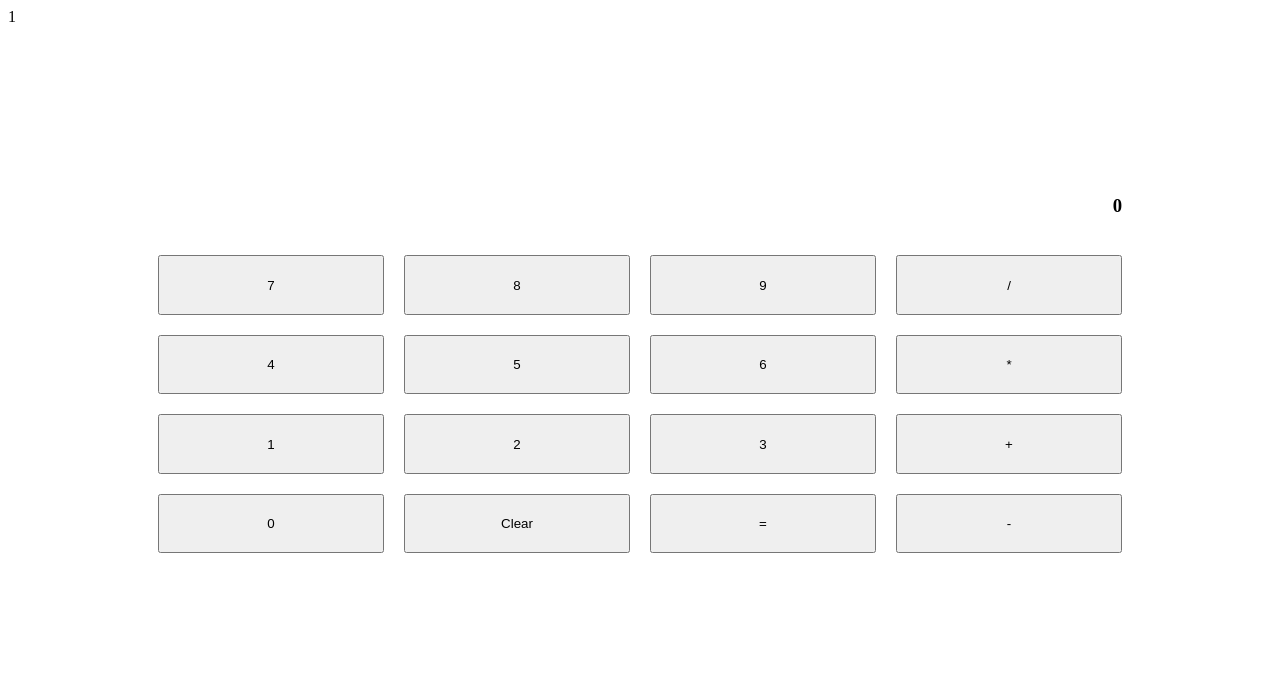
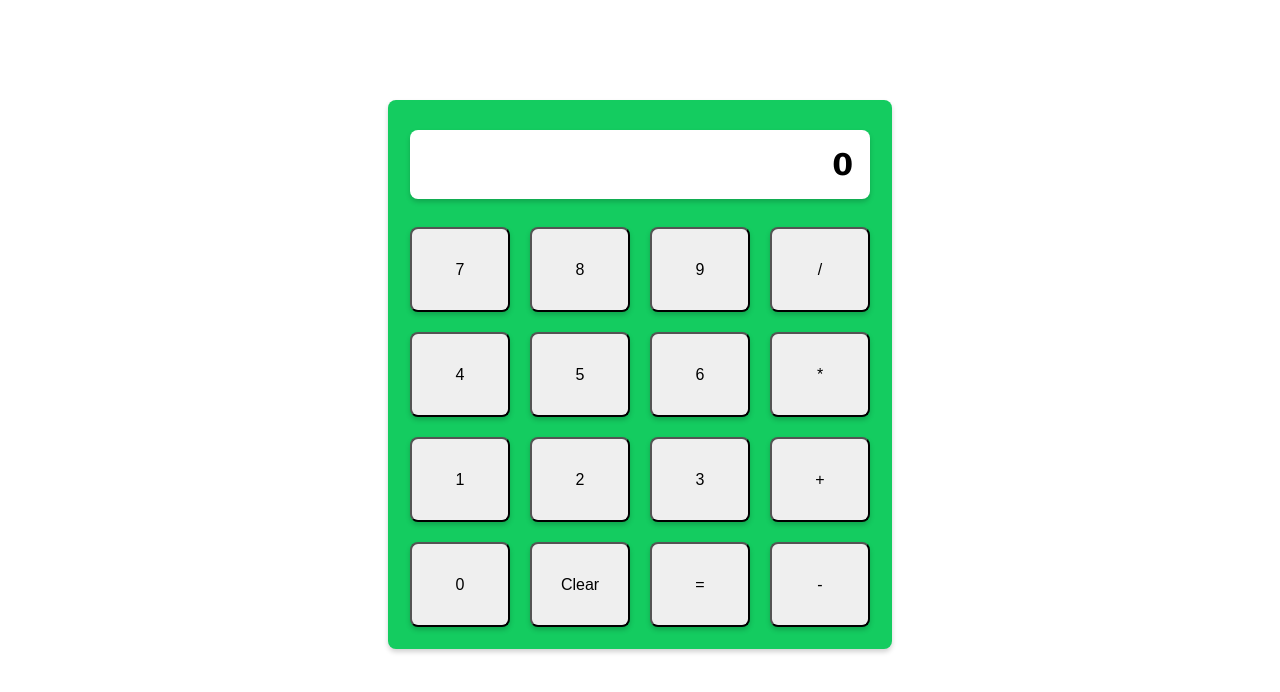
Before and after one commit to eabraham2623/odinCalculator, a plain HTML site: page index.html in a window 1280 px wide. Drawn offline with Linux system fonts and the light colour scheme.

Commit message:
Added additional clear number logic, added stylized calculator and added flexbox container

```diff
--- a/index.html
+++ b/index.html
@@ -9,7 +9,7 @@
     <link rel = "stylesheet" href="styles/styles.css">
 </head>
 <body>
-    <div>1</div>
+    <div class = "calculator-container">
         <div class = "calculator">
             <h3 class = "display">0</h3>
             <button class = "number" id ="zero">0</button>
@@ -29,5 +29,6 @@
             <button id = "clear">Clear</button>
             <button id = "equals">=</button>
         </div>
+    </div>
 </body>
 </html>
--- a/scripts/script.js
+++ b/scripts/script.js
@@ -52,7 +52,7 @@ function addEventListenersToList(list, clickEventListenerFunction)
 
 function appendNumberToDisplay(number)
 {
-    if (display.textContent == "0" || isPreviousEqual)
+    if ((display.textContent == "0" || isPreviousEqual) && isDisplayLastCharacterANumber())
     {
         display.textContent = number;
         isPreviousEqual = false;
--- a/styles/styles.css
+++ b/styles/styles.css
@@ -1,15 +1,61 @@
+body
+{
+    margin: 0;
+    font-family: Verdana, Geneva, Tahoma, sans-serif;
+}
+
+button:focus
+{
+    outline:0;
+}
+
+.calculator-container
+{
+    padding: 100px;
+    display: flex;
+    align-items: center;
+    justify-content: center;
+}
+
+.display
+{
+    border: 0.2px black solid;
+    border-radius: 8px;
+    border-color: transparent;
+    box-shadow: 0 3px 5px rgba(0, 0, 0, 0.18);
+    padding: 16px;
+    margin-top: 8px;
+    margin-bottom: 8px;
+    background-color: white;
+    font-size: 30px;
+}
+
 .calculator {
     display: grid;
-    grid-template-columns: 1fr 1fr 1fr 1fr;
+    grid-template-columns: minmax(50px, 100px) minmax(50px, 100px) minmax(50px, 100px) minmax(50px, 100px);
     grid-template-rows: 1fr 1fr 1fr 1fr 1fr;
-    padding: 150px;
+    padding: 20px;
     grid-gap: 20px;
+    border: 2px black solid;
+    max-width: 460px;
+    border-radius: 8px;
+    border-color: transparent;
+    box-shadow: 0 3px 5px rgba(0, 0, 0, 0.18);
+    background-color: #14cc60;
 }
 .display {
     grid-column: 1 / span 4;
     text-align: right;
     order: -1;
 }
+
+.number, .operator, #clear, #equals
+{
+    border-radius: 8px;
+    box-shadow: 0 3px 5px rgba(0, 0, 0, 0.18);
+    font-size: medium;
+}
+
 #seven
 {
     order: 0;
```
Lines whose indentation alone changed are shown as unchanged.
